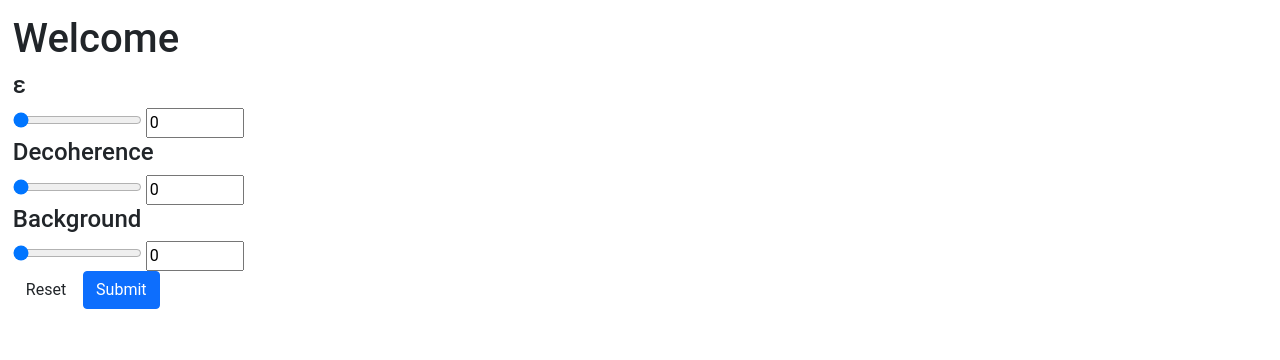
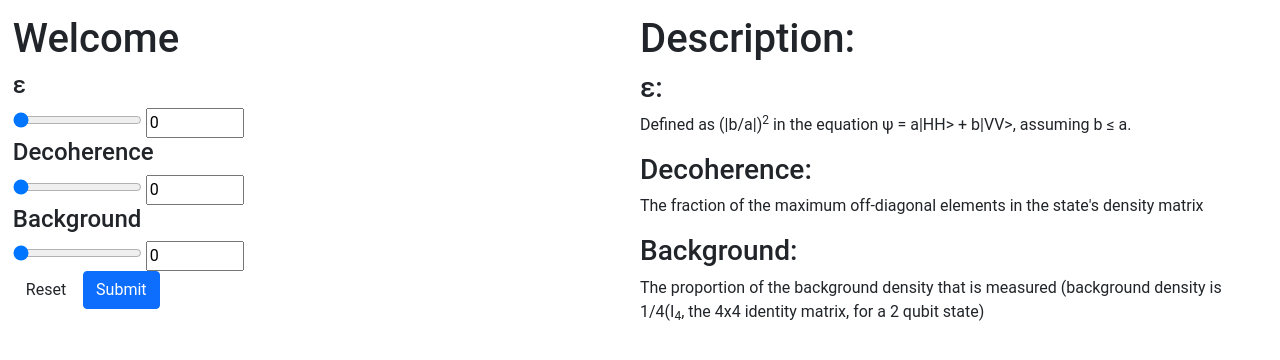
Before and after one commit to KwiatQIM/Flask-App, a Flask app: page / in a window 1280 px wide. Shown: the part 63-423 px from the top of the page. Run offline with Flask 2, Linux system fonts and the light colour scheme; some libraries are stand-ins or nearby versions.

Commit message:
Merge branch 'main' of https://github.com/KwiatQIM/Flask-App
Added support for columns in base.html and descriptions for the inputs in FrontPage.html

```diff
--- a/templates/FrontPage.html
+++ b/templates/FrontPage.html
@@ -4,6 +4,9 @@
 {% endblock %}
 
 {% block body %}
+<div class="row">
+    <div class="column">
+
         <h1> Welcome</h1>
         <!--<form id="upload-form" action="{{ url_for('index') }}" method="POST" enctype="multipart/form-data">-->
 
@@ -52,4 +55,19 @@
                     </div>
                 </fieldset>
         </form>
+
+
+    </div>
+    <div class="column">
+
+        <h1>Description:</h1>
+        <h3>&epsilon;:</h3>
+        <p>Defined as (|b/a|)<sup>2</sup> in the equation &psi; = a|HH> + b|VV>, assuming b &leq; a.</p>
+        <h3>Decoherence:</h3>
+        <p>The fraction of the maximum off-diagonal elements in the state's density matrix</p>
+        <h3>Background:</h3>
+        <p>The proportion of the background density that is measured (background density is 1/4(I<sub>4</sub>, the 4x4 identity matrix, for a 2 qubit state)</p>
+    </div>
+</div>
+
 {% endblock %}
--- a/templates/base.html
+++ b/templates/base.html
@@ -17,6 +17,22 @@
       <link rel="stylesheet" href="{{ url_for('static', filename='css/Main.css') }}">
       <link rel="stylesheet" href="{{ url_for('static', filename='css/NavBar.css') }}">
       <link rel="stylesheet" href="{{ url_for('static', filename='css/font-awesome.min.css') }}">
+
+
+    <style>
+        .row {
+            width:100%;
+        }
+        .column {
+            width:50%;
+            height:200px;
+            float:left;
+        }
+        .row:after {
+            clear:both;
+        }
+
+    </style>
 
         {% block head %}{% endblock %}
 
```
Also changed, not shown: templates/ResultPage.html (+10 -1 lines). Lines whose indentation alone changed are shown as unchanged.
